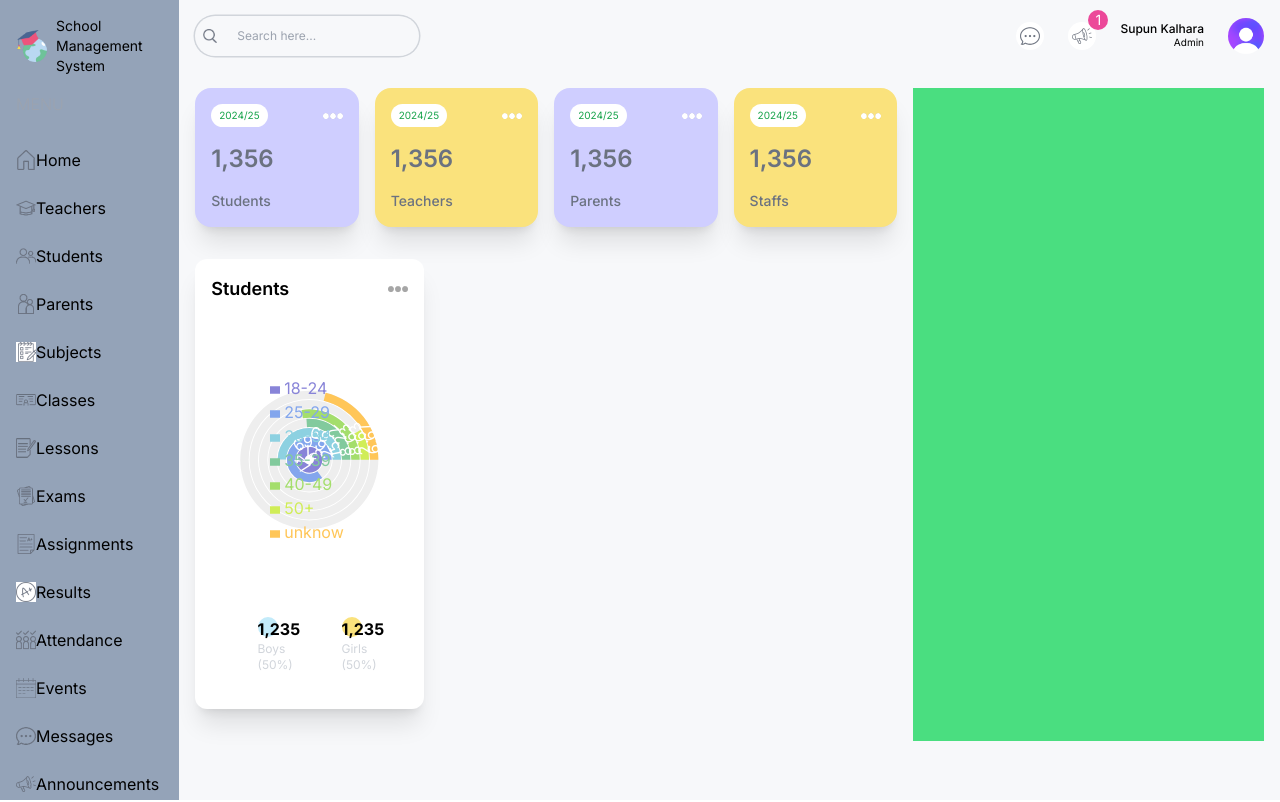
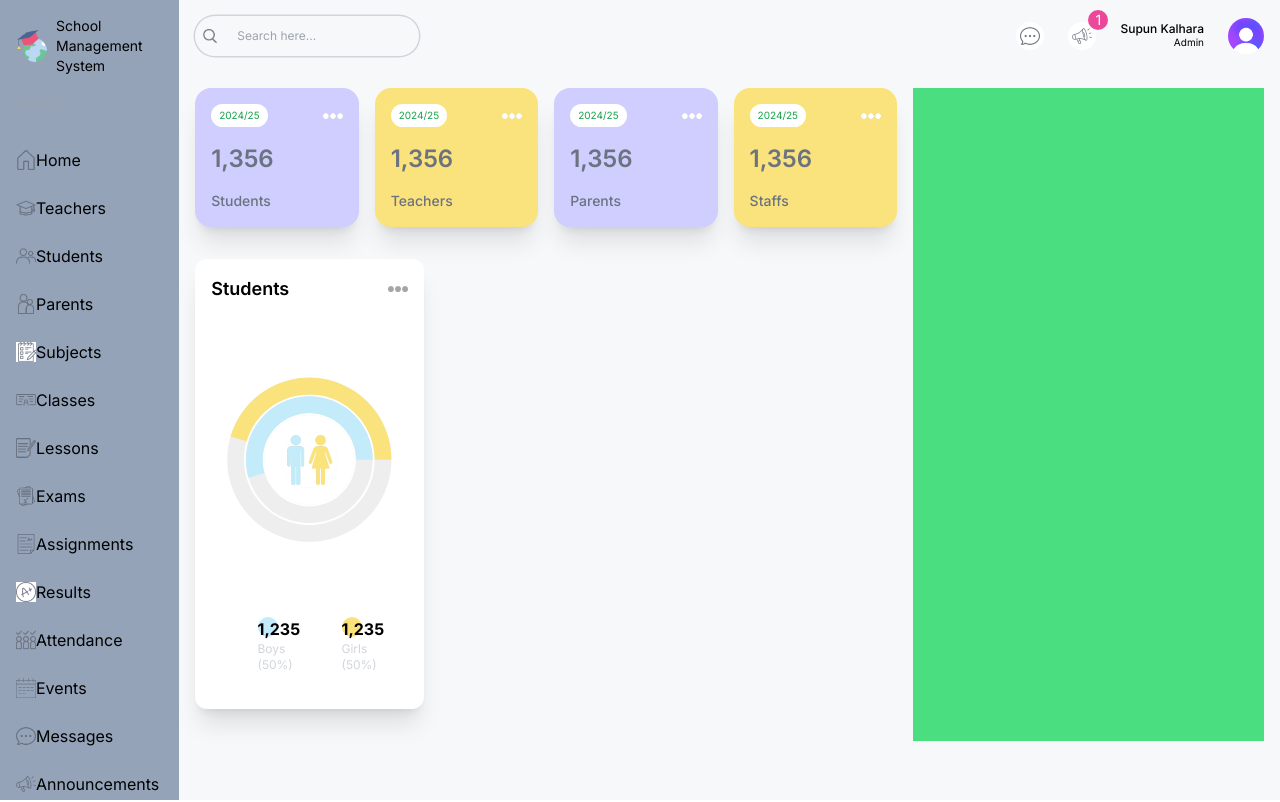
Before and after one commit to VSupunK/School-Management-System-Dashboard, a Next.js app in the folder frontend/: page /dashboard/admin in a window 1280 px wide. Shown: the top 802 px of the page. Built offline with nearby package versions, Linux system fonts and the light colour scheme.

Commit message:
Student charts updated

```diff
--- a/frontend/src/components/CountChart.tsx
+++ b/frontend/src/components/CountChart.tsx
@@ -9,46 +9,19 @@ import {
 
 const data = [
   {
-    name: "18-24",
-    uv: 31.47,
-    pv: 2400,
-    fill: "#8884d8",
+    name: "Total",
+    count: 110,
+    fill: "white",
   },
   {
-    name: "25-29",
-    uv: 26.69,
-    pv: 4567,
-    fill: "#83a6ed",
+    name: "Boys",
+    count: 60,
+    fill: "#c3ebfa",
   },
   {
-    name: "30-34",
-    uv: 15.69,
-    pv: 1398,
-    fill: "#8dd1e1",
-  },
-  {
-    name: "35-39",
-    uv: 8.22,
-    pv: 9800,
-    fill: "#82ca9d",
-  },
-  {
-    name: "40-49",
-    uv: 8.63,
-    pv: 3908,
-    fill: "#a4de6c",
-  },
-  {
-    name: "50+",
-    uv: 2.63,
-    pv: 4800,
-    fill: "#d0ed57",
-  },
-  {
-    name: "unknow",
-    uv: 6.67,
-    pv: 4800,
-    fill: "#ffc658",
+    name: "Girls",
+    count: 50,
+    fill: "#fae27c",
   },
 ];
 
@@ -61,29 +34,26 @@ const CountChart = () => {
         <Image src="/moreDark.png" alt="moreIcon" width={20} height={20} />
       </div>
       {/* Chart */}
-      <div className="w-full h-[75%]">
-        <ResponsiveContainer width="100%" height="100%">
+      <div className="relative w-full h-[75%]">
+        <ResponsiveContainer>
           <RadialBarChart
             cx="50%"
             cy="50%"
-            innerRadius="10%"
-            outerRadius="80%"
-            barSize={10}
+            innerRadius="40%"
+            outerRadius="100%"
+            barSize={24}
             data={data}
           >
             <RadialBar
-              label={{ position: "insideStart", fill: "#fff" }}
               background
               //clockWise
-              dataKey="uv"
+              dataKey="count"
             />
-            <Legend
-              iconSize={10}
-              layout="vertical"
-              verticalAlign="middle"
-            />
+
           </RadialBarChart>
         </ResponsiveContainer>
+      <Image src="/maleFemale.png" alt="moreIcon" width={50} height={50} className="absolute top-1/2 left-1/2 -translate-x-1/2 -translate-y-1/2"/>
+
       </div>
 
       {/* Bottom */}
```
